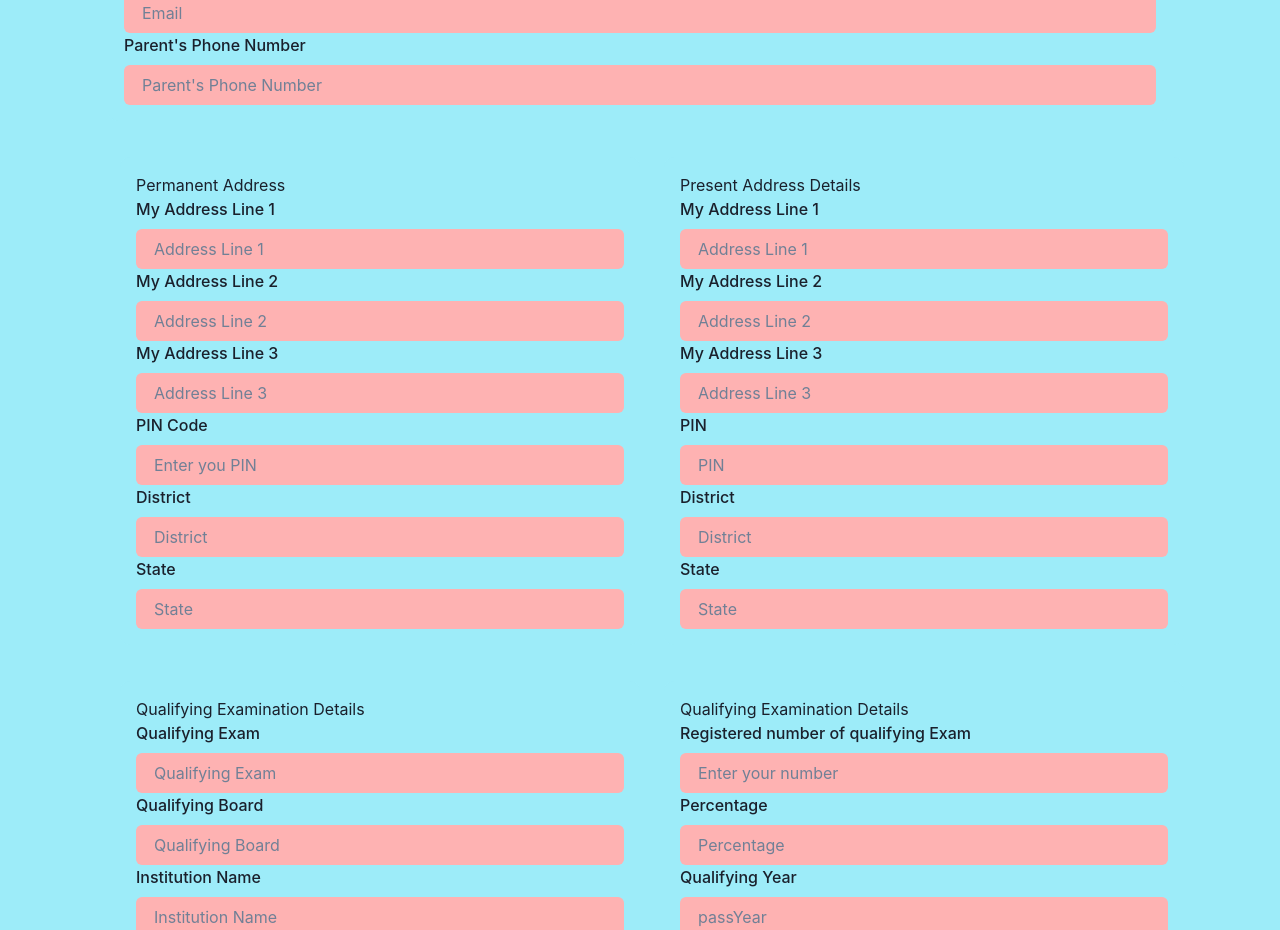
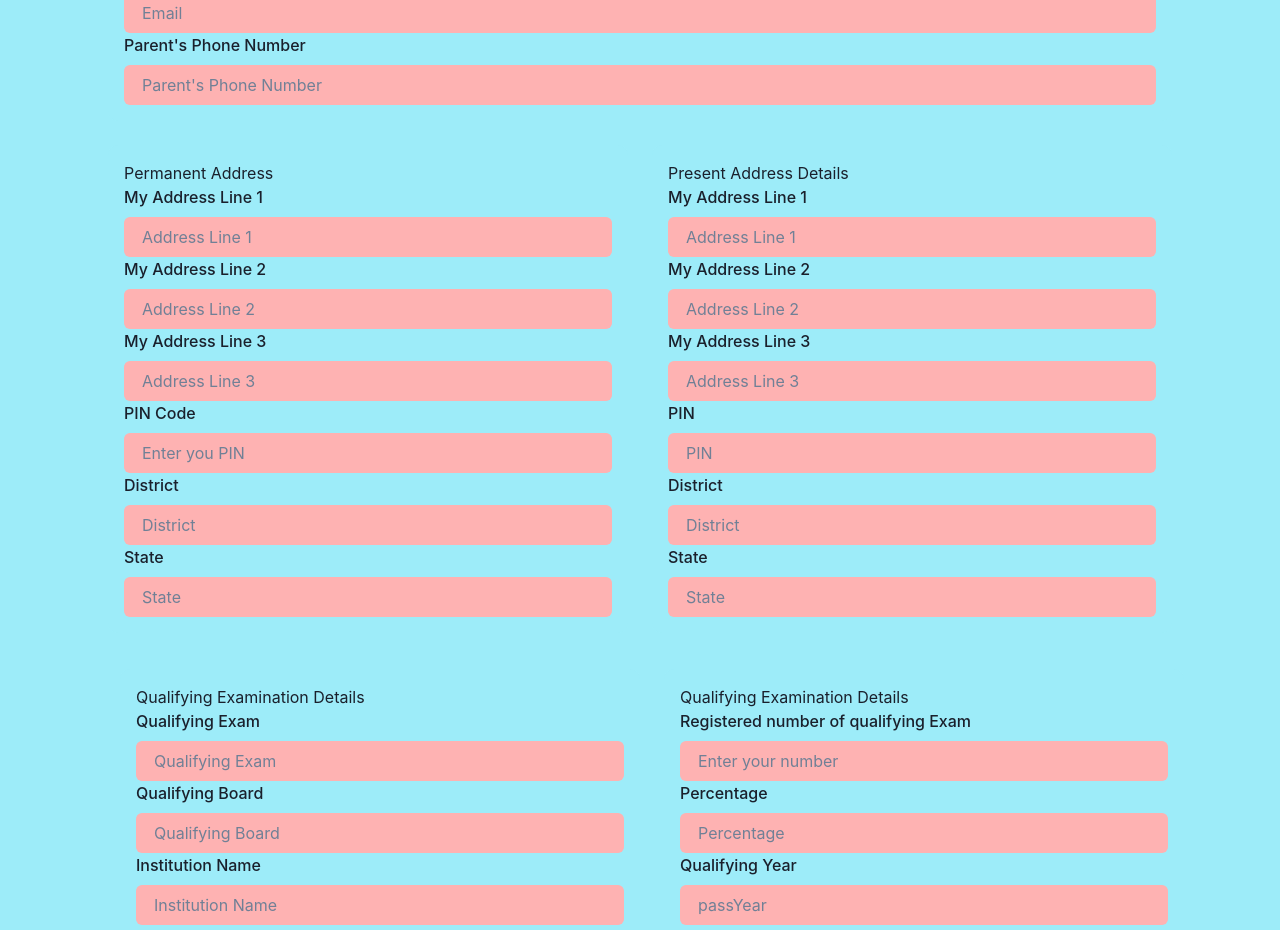
Before and after one commit to hacksh4w/test, a React (Vite) app: page / in a window 1280 px wide. Shown: the part 823-1753 px from the top of the page. Built offline with nearby package versions, Linux system fonts and the light colour scheme.

Commit message:
aligned everything properly

```diff
--- a/src/TryForm.tsx
+++ b/src/TryForm.tsx
@@ -293,10 +293,10 @@ export const TryForm = () => {
               />
             </Box>{" "}
           </Flex>
-          <Flex direction={["column", "row"]} spacing="36px" w="100%" m="3">
+          <Flex direction={["column", "row"]} w="100%">
             <Box
               p="4"
-              w="100%"
+              w="50%"
               rounded="10"
               m="3"
               bg="cyan.200"
@@ -364,7 +364,7 @@ export const TryForm = () => {
             </Box>
             <Box
               p="4"
-              w="100%"
+              w="50%"
               rounded="10"
               bg="cyan.200"
               m="3"
--- a/src/index.css
+++ b/src/index.css
@@ -13,7 +13,11 @@
   -moz-osx-font-smoothing: grayscale;
   -webkit-text-size-adjust: 100%;
 }
-
+*{
+  padding: 0;
+  margin: 0;
+  box-sizing: border-box;
+}
 a {
   font-weight: 500;
   color: #646cff;
```
